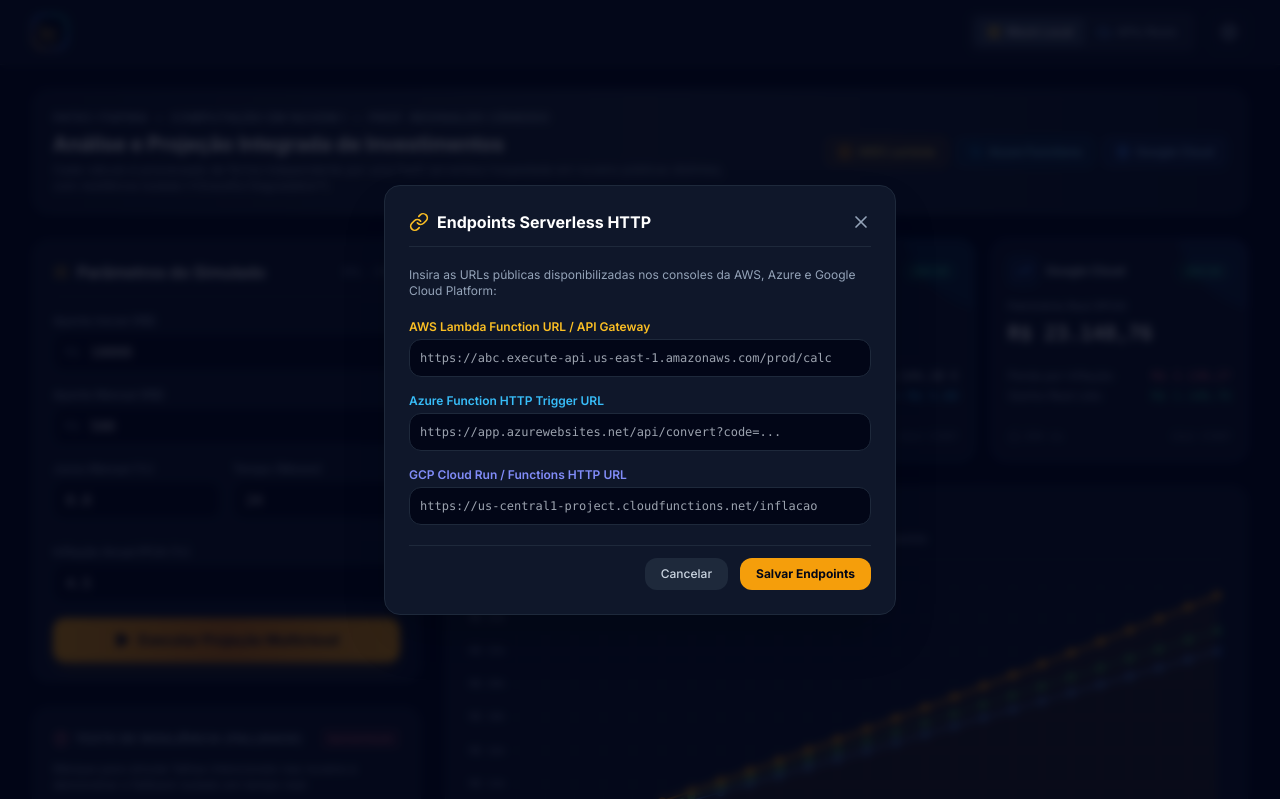
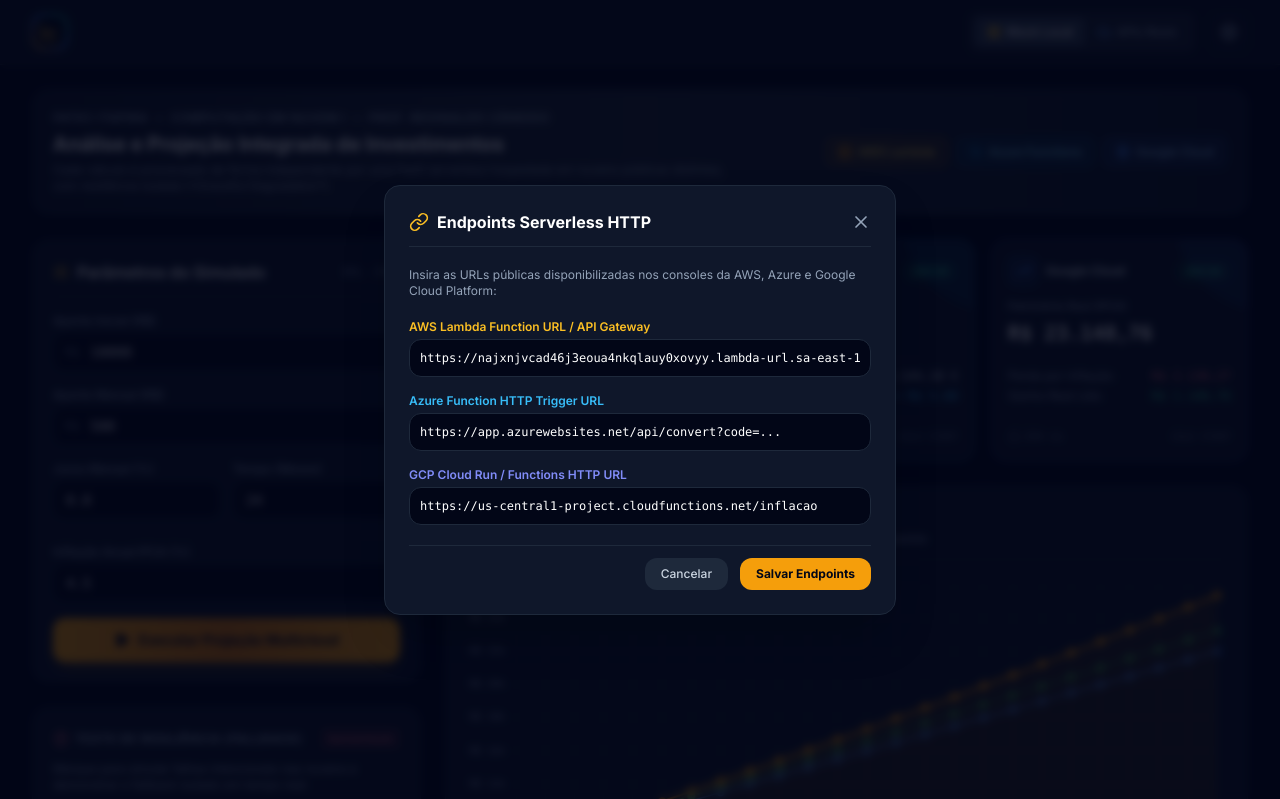
Before and after one commit to julianicioli/Sistema-Financeiro---Trabalho-Fatec, a plain HTML site: page web/index.html in a window 1280 px wide. Both pictures are taken after a click on the button "Configurar Endpoints HTTP". Shown: the top 799 px of the page. Drawn offline with nearby package versions, Linux system fonts and the light colour scheme.

Commit message:
URL da API da AWS inserida

```diff
--- a/web/index.html
+++ b/web/index.html
@@ -420,17 +420,17 @@
             <div class="space-y-4">
                 <div>
                     <label class="block text-xs font-semibold text-amber-400 mb-1">AWS Lambda Function URL / API Gateway</label>
-                    <input type="url" id="endpointAWS" placeholder="https://abc.execute-api.us-east-1.amazonaws.com/prod/calc" class="w-full bg-slate-950 border border-slate-800 rounded-xl p-2.5 text-xs text-white font-mono focus:border-amber-500 focus:outline-none">
+                    <input type="url" id="endpointAWS" value="https://najxnjvcad46j3eoua4nkqlauy0xovyy.lambda-url.sa-east-1.on.aws/" placeholder="https://abc.execute-api.us-east-1.amazonaws.com/prod/calc" class="w-full bg-slate-950 border border-slate-800 rounded-xl p-2.5 text-xs text-white font-mono focus:border-amber-500 focus:outline-none">
                 </div>
 
                 <div>
                     <label class="block text-xs font-semibold text-sky-400 mb-1">Azure Function HTTP Trigger URL</label>
-                    <input type="url" id="endpointAzure" placeholder="https://app.azurewebsites.net/api/convert?code=..." class="w-full bg-slate-950 border border-slate-800 rounded-xl p-2.5 text-xs text-white font-mono focus:border-sky-500 focus:outline-none">
+                    <input type="url" id="endpointAzure" value="https://app.azurewebsites.net/api/convert?code=..." class="w-full bg-slate-950 border border-slate-800 rounded-xl p-2.5 text-xs text-white font-mono focus:border-sky-500 focus:outline-none">
                 </div>
 
                 <div>
                     <label class="block text-xs font-semibold text-indigo-400 mb-1">GCP Cloud Run / Functions HTTP URL</label>
-                    <input type="url" id="endpointGCP" placeholder="https://us-central1-project.cloudfunctions.net/inflacao" class="w-full bg-slate-950 border border-slate-800 rounded-xl p-2.5 text-xs text-white font-mono focus:border-indigo-500 focus:outline-none">
+                    <input type="url" id="endpointGCP" value="https://us-central1-project.cloudfunctions.net/inflacao" class="w-full bg-slate-950 border border-slate-800 rounded-xl p-2.5 text-xs text-white font-mono focus:border-indigo-500 focus:outline-none">
                 </div>
             </div>
 
@@ -451,7 +451,7 @@
         let chartInstance = null;
 
         let endpoints = {
-            aws: '',
+            aws: 'https://najxnjvcad46j3eoua4nkqlauy0xovyy.lambda-url.sa-east-1.on.aws/ ',
             azure: '',
             gcp: ''
         };
```
